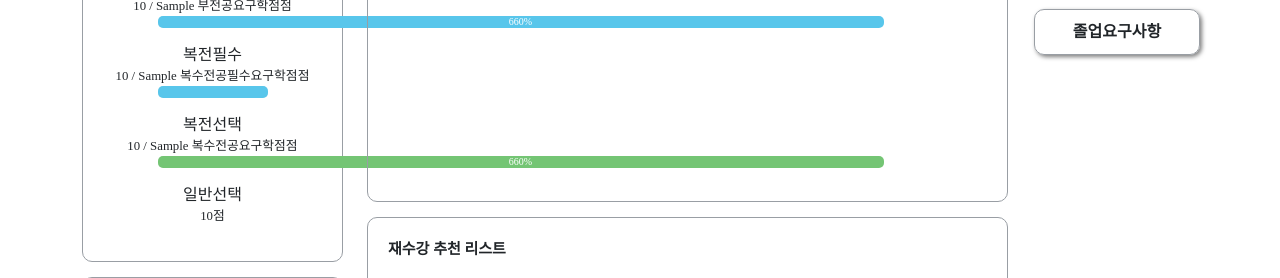
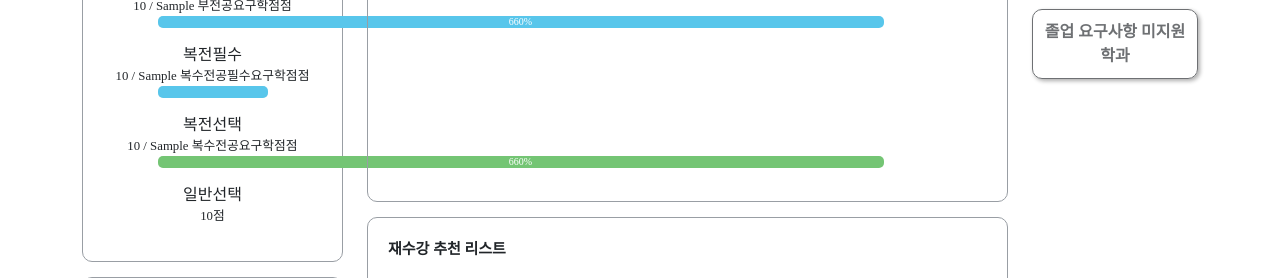
Before and after one commit to sku-likelion11th/sku-grad-credit-calc-backend, a Django app: template reader/templates/reader/result.html in a window 1280 px wide. Shown: the part 530-808 px from the top of the page. Run offline with Django 3.2, Linux system fonts and the light colour scheme; the template is opened without the code that fills it: most values are stand-ins (such as "Sample title", 1, 10 or a date in 2020); data that the repository does not hold is empty; some libraries are stand-ins or nearby versions; some web fonts are replaced.

Commit message:
[feat] 졸업 요구사항 미지원학과 btn

```diff
--- a/reader/static/css/result.css
+++ b/reader/static/css/result.css
@@ -44,8 +44,8 @@
     border-radius: 10px;
     padding: 10px;
     border-radius: 10px;
-    margin: 0 2px;
     box-shadow: 2px 2px 4px rgba(0, 0, 0, 0.5);
+    margin-bottom: 15px;
 }
 
 .GraduationRequirementsBtn:hover {
--- a/reader/templates/reader/result.html
+++ b/reader/templates/reader/result.html
@@ -293,9 +293,9 @@
 
                 <!-- 모달 추가작업 -->
                 <!-- 졸업요구사항 Button -->
-                <button type="button" class="GraduationRequirementsBtn btn fw-bold" data-bs-toggle="modal" data-bs-target="#exampleModal1">
-                    졸업요구사항
-                </button>
+                {% if student.major != '산업경영공학과' and student.major != '경영학과' and student.major != '미디어소프트웨어학과' %}
+                <button type="button" class="GraduationRequirementsBtn btn fw-bold" disabled>졸업 요구사항 미지원 학과</button> {% else %}
+                <button type="button" class="GraduationRequirementsBtn btn fw-bold" data-bs-toggle="modal" data-bs-target="#exampleModal1">졸업 요구사항</button> {% endif %}
 
                 <!-- 졸업요구사항 Modal -->
                 <div class="modal fade" id="exampleModal1" tabindex="-1" aria-labelledby="exampleModalLabel" aria-hidden="true">
@@ -306,6 +306,7 @@
                                 <h1 class="modal-title fs-5 title graduRe" id="exampleModalLabel">졸업 요구사항</h1>
                                 <button type="button" class="btn-close" data-bs-dismiss="modal" aria-label="Close"></button>
                             </div> -->
+
                             <div class="modal-body">
                                 <!-- carousel 슬라이드 -->
                                 <div id="carouselExampleIndicators" class="carousel slide">
@@ -318,6 +319,7 @@
                                     <!-- 졸업요건 IMG -->
                                     <div class="carousel-inner">
                                         <div class="carousel-item active">
+                                            <!-- 임시로 일단 경영 졸업요건 넣어놨어용 -->
                                             <img src="{% static 'source/img/graduationRequirements/grRe17.png' %}" class="d-block w-100" alt="...">
                                         </div>
                                         <div class="carousel-item">
```
